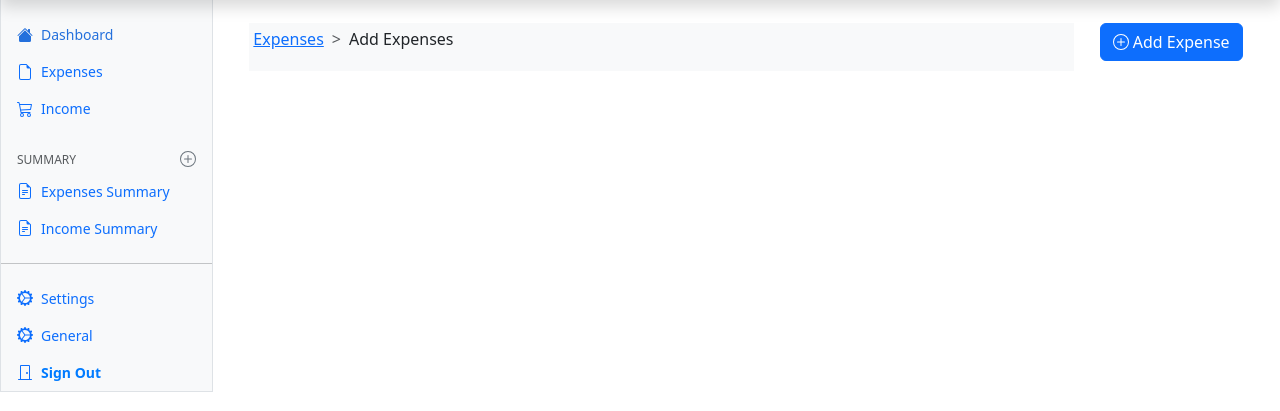
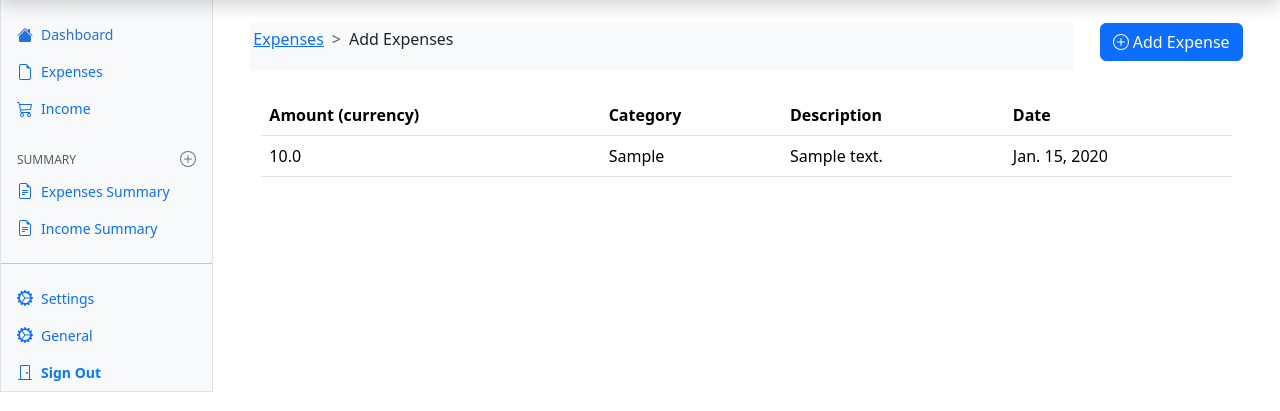
Before and after one commit to debazz4/Income-expense-tracker, a Django app: page / in a window 1280 px wide. Shown: the part 49-460 px from the top of the page. Run offline with Django 5.2, Linux system fonts and the light colour scheme; a user stored in the database is signed in; tables that the repository leaves empty hold one stand-in row (values such as "Sample post"); some libraries are stand-ins or nearby versions.

Commit message:
Expenses able to create and seen

```diff
--- a/expenses/views.py
+++ b/expenses/views.py
@@ -1,11 +1,20 @@
-from django.shortcuts import render
+from django.shortcuts import render, redirect
 from django.contrib.auth.decorators import login_required
 from .models import Expenses, Category
 from django.contrib import messages
+
+
 # Create your views here.
+
+
 @login_required(login_url='/auth/login')
 def index(request):
-    return render(request, 'expenses/index.html')
+    expenses = Expenses.objects.filter(owner=request.user)
+    context = {
+        'expenses': expenses,
+    }
+    return render(request, 'expenses/index.html', context)
+
 
 def add_expense(request):
     categories = Category.objects.all()
@@ -13,6 +22,8 @@ def add_expense(request):
         'categories': categories,
         'values': request.POST,
     }
+    if request.method == "GET":
+        return render(request, 'expenses/add_expense.html', context)
 
     if request.method == 'POST':
         amount = request.POST['amount']
@@ -22,11 +33,15 @@ def add_expense(request):
             return render(request, 'expenses/add_expense.html', context)
 
         description = request.POST['description']
+        if not description:
+            messages.error(request, 'Description required')
+            return render(request, 'expenses/add_expense.html', context)
+
         category = request.POST['category']
-        date = request.POST['date']
+        date = request.POST['expense_date']
 
-        Expenses.objects.create(owner=request.user, amount=amount, description=description,category=-category,
+        Expenses.objects.create(owner=request.user, amount=amount, description=description,category=category,
                                 date=date)
         messages.success(request, 'Expense saved!')
 
-    return render(request, 'expenses/add_expense.html', context)
+    return redirect('expenses')
--- a/templates/expenses/index.html
+++ b/templates/expenses/index.html
@@ -19,7 +19,37 @@
         </div>
     </div>
 
-    {% include 'partials/_messages.html' %}
+
+    <div class="container mt-4">
+
+        {% include 'partials/_messages.html' %}
+        {% if expenses.count %}
+
+        <table class="table table-stripped table-hover">
+            <thead>
+                <tr>
+                    <th>Amount (currency)</th>
+                    <th>Category</th>
+                    <th>Description</th>
+                    <th>Date</th>
+                </tr>
+            </thead>
+
+            <tbody>
+                {% for expense in expenses %}
+                <tr>
+                    <td>{{ expense.amount }}</td>
+                    <td>{{ expense.category }}</td>
+                    <td>{{ expense.description }}</td>
+                    <td>{{ expense.date }}</td>
+                </tr>
+                {% endfor %}
+            </tbody>
+        </table>
+        {% endif %}
+    </div>
+
 
 </div>
+
 {% endblock %}
```
